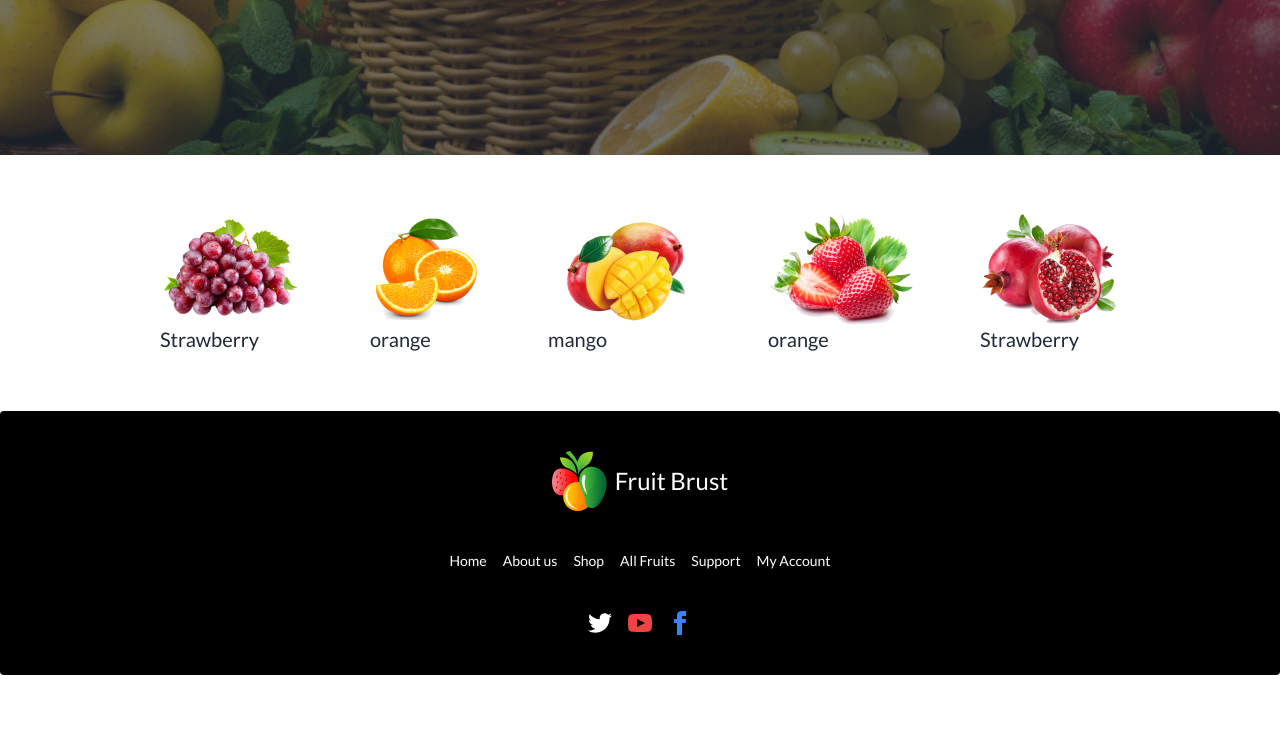
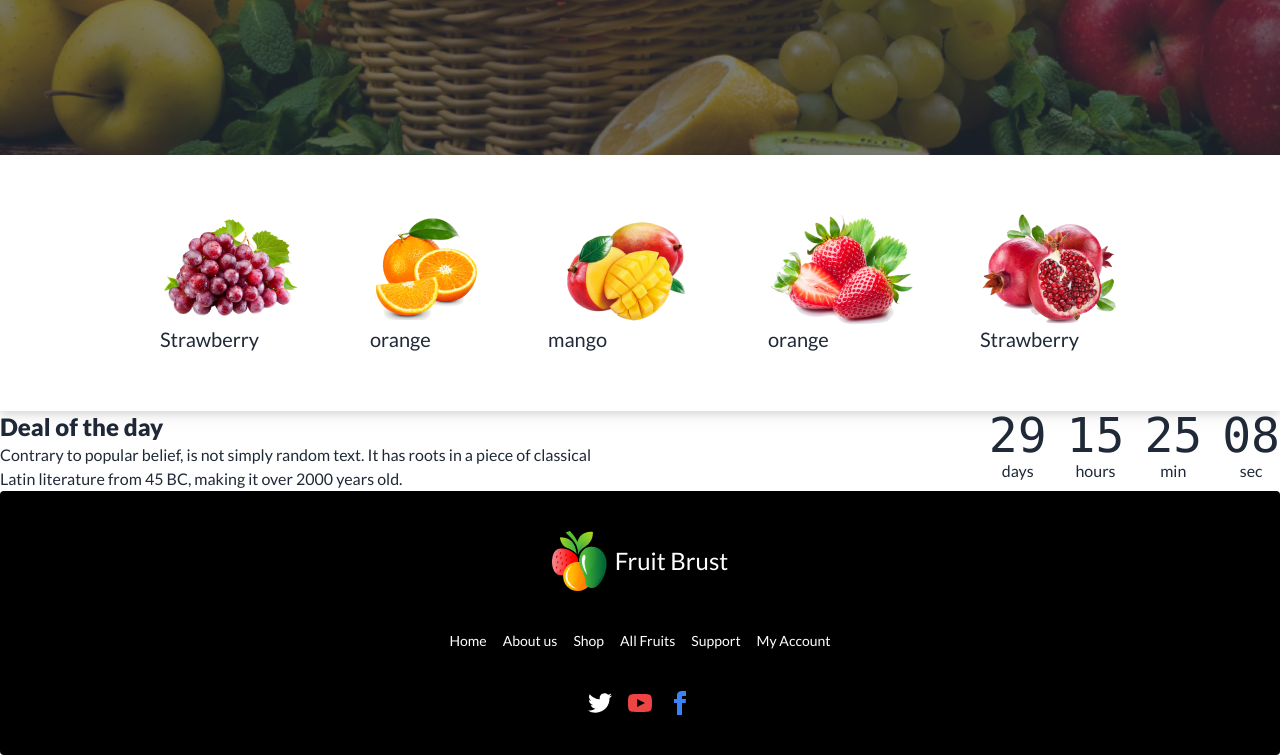
Before and after one commit to limonhossen/fruit-brust, a plain HTML site: page index.html in a window 1280 px wide. Shown: the part 606-1361 px from the top of the page. Before the commit the page ends 1281 px from the top, so only its background shows below. Drawn offline with nearby package versions, Linux system fonts and the light colour scheme; grey boxes are pictures that could not be loaded.

Commit message:
add the time

```diff
--- a/index.html
+++ b/index.html
@@ -149,7 +149,7 @@
     </div>
   </div>
   <div>
-    <div class=" h-64 flex  justify-between items-center  drop-shadow-lg bg-white  px-40 -mt-32 md:col-2">
+    <div class=" h-64 flex  justify-between items-center  drop-shadow-lg bg-white  px-40 -mt-32">
 
         <div >
             <img src="./images/fruit1.png">
@@ -175,8 +175,41 @@
     </header>
 
     <main class="md:container md:mx-auto">
-        <section>
-
+        <section class=" container flex justify-between">
+           <div>
+            <h3 class="text-2xl font-extrabold">
+                Deal of the day
+            </h3>
+            <p class="leading-6 font-medium">
+                Contrary to popular belief, is not simply random text. It has roots in a piece of classical<br> Latin literature from 45 BC, making it over 2000 years old.
+            </p>
+           </div>
+           <div class="grid grid-flow-col gap-5 text-center auto-cols-max">
+            <div class="flex flex-col">
+              <span class="countdown font-mono text-5xl">
+                <span style="--value:29;"></span>
+              </span>
+              days
+            </div>
+            <div class="flex flex-col">
+              <span class="countdown font-mono text-5xl">
+                <span style="--value:15;"></span>
+              </span>
+              hours
+            </div>
+            <div class="flex flex-col">
+              <span class="countdown font-mono text-5xl">
+                <span style="--value:25;"></span>
+              </span>
+              min
+            </div>
+            <div class="flex flex-col">
+              <span class="countdown font-mono text-5xl">
+                <span style="--value:08;"></span>
+              </span>
+              sec
+            </div>
+          </div>
         </section>
 
     </main>
```
